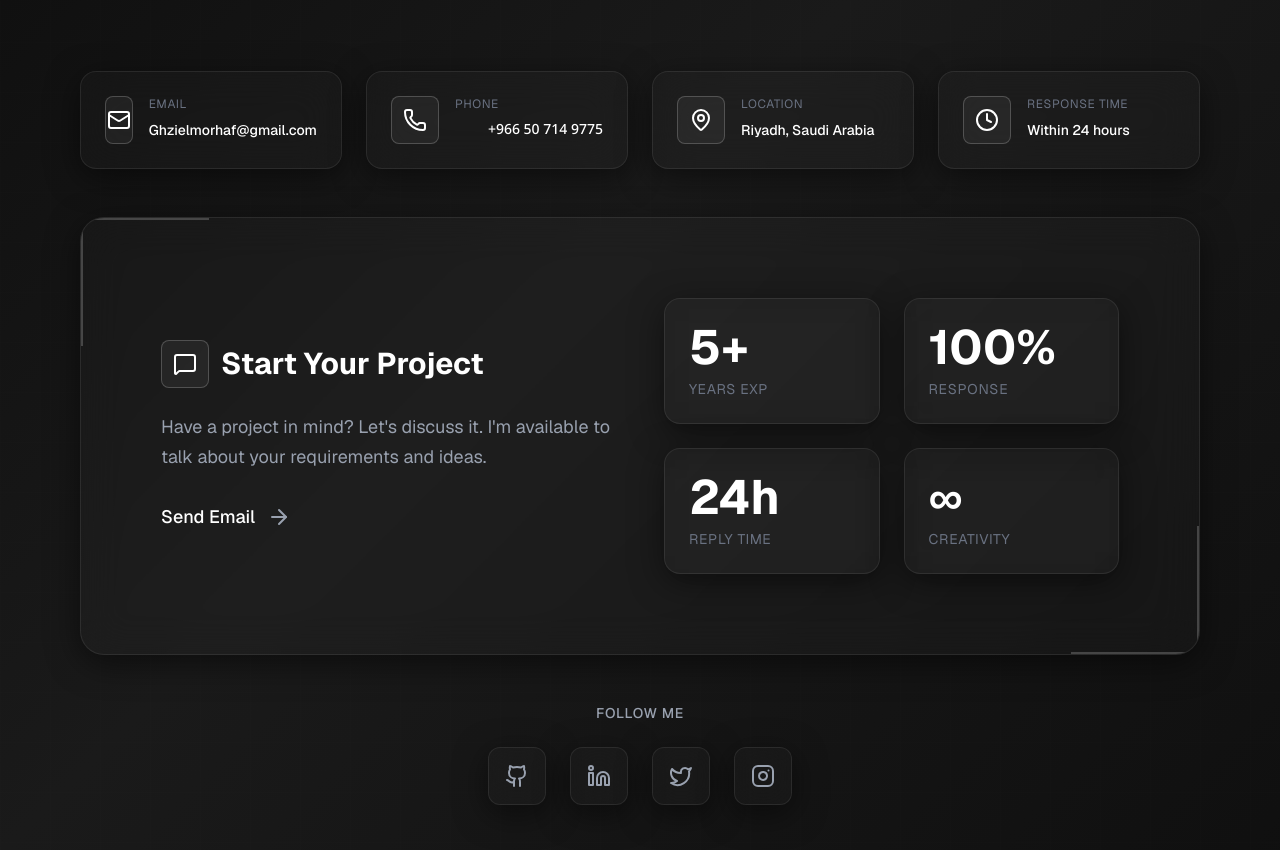
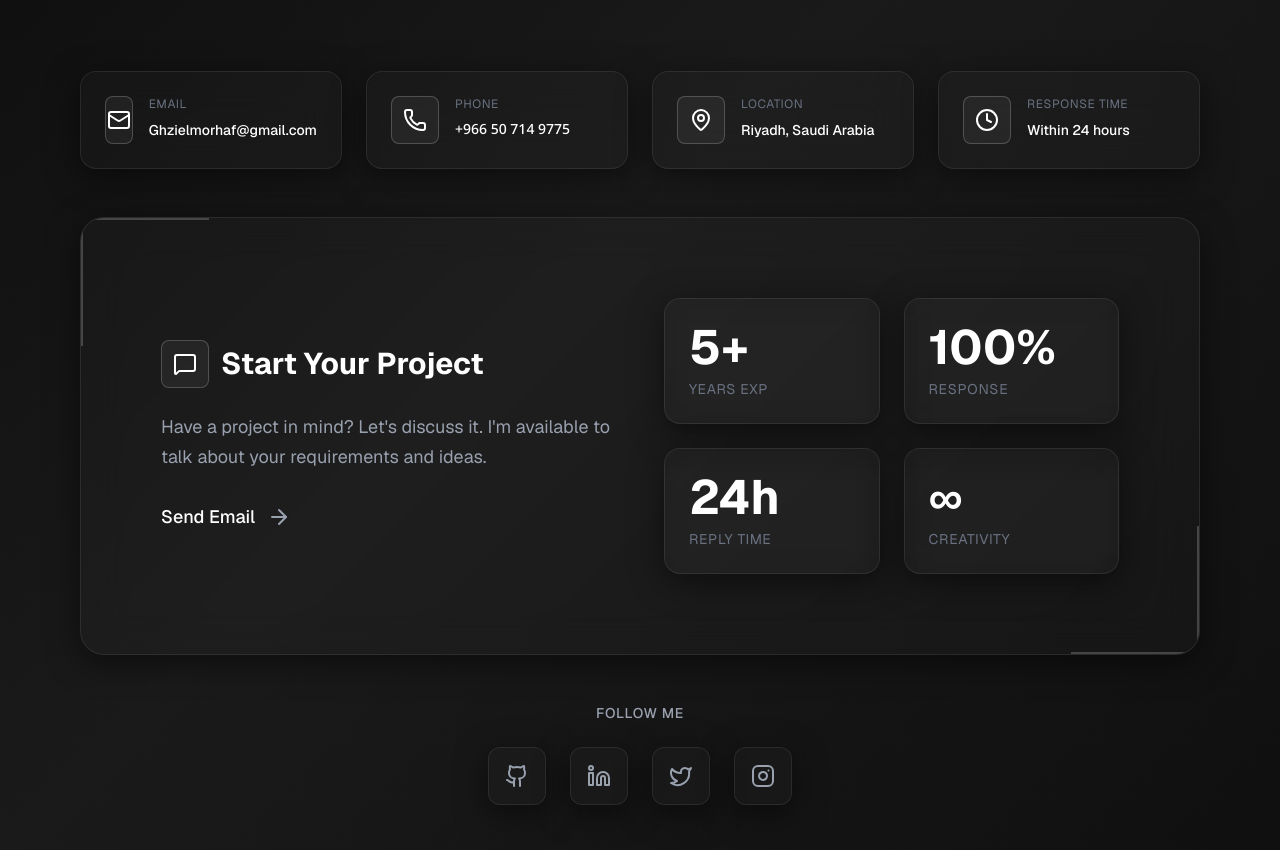
Before and after one commit to MorhafGhziel/Portfolio, a Next.js app: page / in a window 1280 px wide. Shown: the part 5740-6590 px from the top of the page. Built offline with nearby package versions, Linux system fonts and the light colour scheme; no server answers.

Commit message:
fix contact number in the contact page route

```diff
--- a/app/contact/page.tsx
+++ b/app/contact/page.tsx
@@ -231,7 +231,7 @@ export default function Contact() {
                           {item.label}
                         </div>
                         <div
-                          className="text-white font-medium"
+                          className={`text-white font-medium ${item.dir === "rtl" && !isRTL ? "text-left" : ""}`}
                           dir={item.dir || undefined}
                         >
                           {item.value}
--- a/components/ContactCTA.tsx
+++ b/components/ContactCTA.tsx
@@ -159,7 +159,7 @@ const ContactCTA = () => {
                         <div className="text-xs text-gray-500 uppercase tracking-wider mb-2 group-hover:text-gray-400 transition-colors">
                           {method.label}
                         </div>
-                        <div className="text-white font-medium text-sm" dir={method.dir || undefined}>
+                        <div className={`text-white font-medium text-sm ${method.dir === "rtl" && !isRTL ? "text-left" : ""}`} dir={method.dir || undefined}>
                           {method.value}
                         </div>
                       </div>
@@ -174,7 +174,7 @@ const ContactCTA = () => {
                       <div className="text-xs text-gray-500 uppercase tracking-wider mb-2 group-hover:text-gray-400 transition-colors">
                         {method.label}
                       </div>
-                      <div className="text-white font-medium text-sm" dir={method.dir || undefined}>
+                      <div className={`text-white font-medium text-sm ${method.dir === "rtl" && !isRTL ? "text-left" : ""}`} dir={method.dir || undefined}>
                         {method.value}
                       </div>
                     </div>
```
